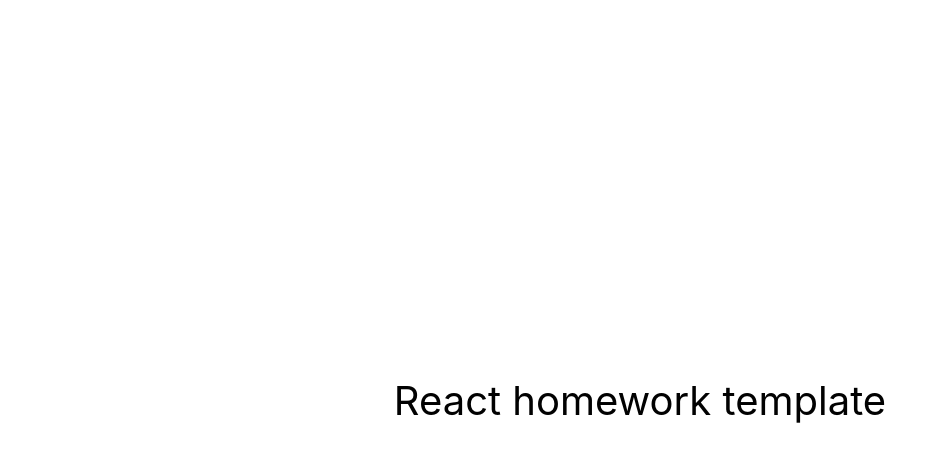
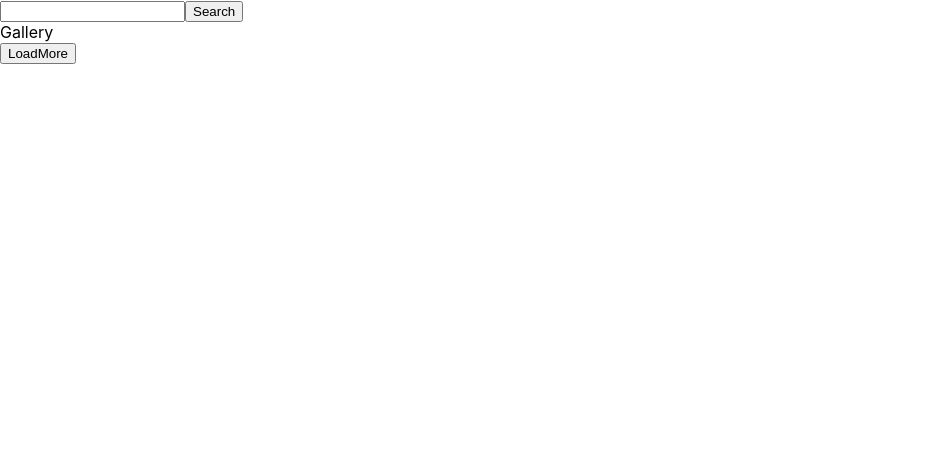
Before and after one commit to MaksymBora/goit-react-hw-03-image-finder, a React (Create React App) app: page / in a window 1280 px wide. Shown: the top 462 px of the page, without its empty margins (0-947 px from the left). Built offline with nearby package versions, Linux system fonts and the light colour scheme.

Commit message:
add API get

```diff
--- a/package.json
+++ b/package.json
@@ -7,6 +7,7 @@
     "@testing-library/jest-dom": "^5.16.3",
     "@testing-library/react": "^12.1.4",
     "@testing-library/user-event": "^13.5.0",
+    "axios": "^1.4.0",
     "modern-normalize": "^2.0.0",
     "react": "^18.1.0",
     "react-dom": "^18.1.0",
--- /dev/null
+++ b/src/API.js
@@ -0,0 +1,21 @@
+import axios from 'axios';
+
+const API_KEY = '20403084-138caa44d9b5066c1dd91e458';
+axios.defaults.baseURL = `https://pixabay.com/api/`;
+
+export const fetchImages = async (query, page) => {
+  try {
+    const response = await axios.get('', {
+      params: {
+        key: API_KEY,
+        q: query,
+        page: page,
+        per_page: 30,
+      },
+    });
+    return response.data;
+  } catch (error) {
+    console.log(error);
+    throw error;
+  }
+};
--- a/src/components/App.jsx
+++ b/src/components/App.jsx
@@ -1,16 +1,62 @@
-export const App = () => {
-  return (
-    <div
-      style={{
-        height: '100vh',
-        display: 'flex',
-        justifyContent: 'center',
-        alignItems: 'center',
-        fontSize: 40,
-        color: '#010101'
-      }}
-    >
-      React homework template
-    </div>
-  );
+import { fetchImages } from 'API';
+import React, { Component } from 'react';
+
+export class App extends Component {
+  state = {
+    query: '',
+    images: [],
+    page: 1
+  };
+
+  changeQuery = newQuery => {
+    // const queryId = `${Date.now()}/${newQuery}`;
+    // const query = queryId.split('/');
+    // const exstractedQuery = query[1];
+
+    this.setState({
+      query: newQuery,
+      images: [],
+      page: 1
+    });
+  };
+
+  componentDidUpdate = async (prevProps, prevState) => {
+     if (prevState.query !== this.state.query || prevState.page !== this.state.page) {
+
+
+      try {
+        const img = await fetchImages(this.state.query, this.state.page);
+        this.setState({ images: img });
+      } catch (error) {
+        console.log(error);
+       }
+     }
+  }
+
+  handleLoadMore = () => {
+    this.setState(prevState => ({ page: prevState.page + 1 }));
+  };
+
+
+  render() {
+    return (
+      <div>
+        <div>
+          <form onSubmit={(evt) => {
+            evt.preventDefault();
+            this.changeQuery(evt.target.elements.query.value)
+          }}>
+            <input type="text" name="query"/>
+            <button>Search</button>
+          </form>
+        </div>
+
+        <div>Gallery</div>
+
+        <div>
+          <button onClick={this.handleLoadMore}>LoadMore</button>
+        </div>
+      </div>
+    )
+  }
 };
```
Also changed, not shown: 2 other files (tests, documents, lock files or other folders).
